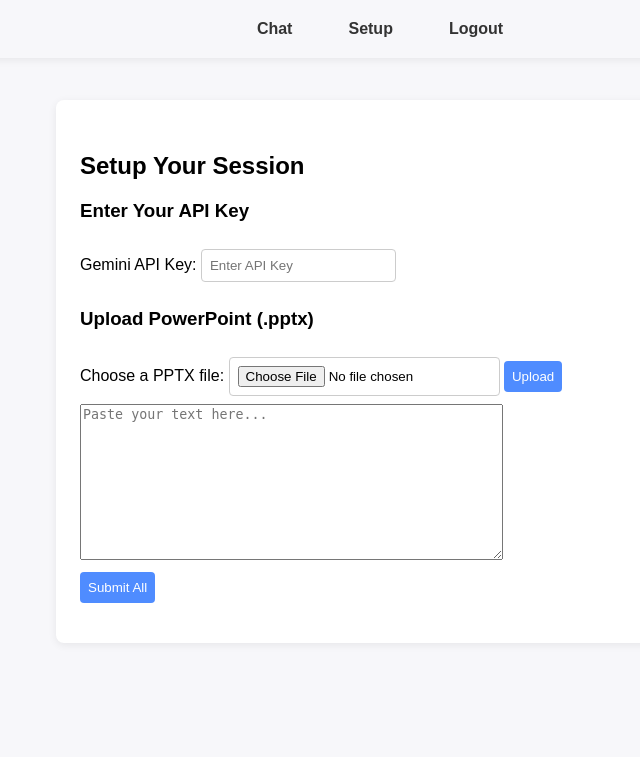
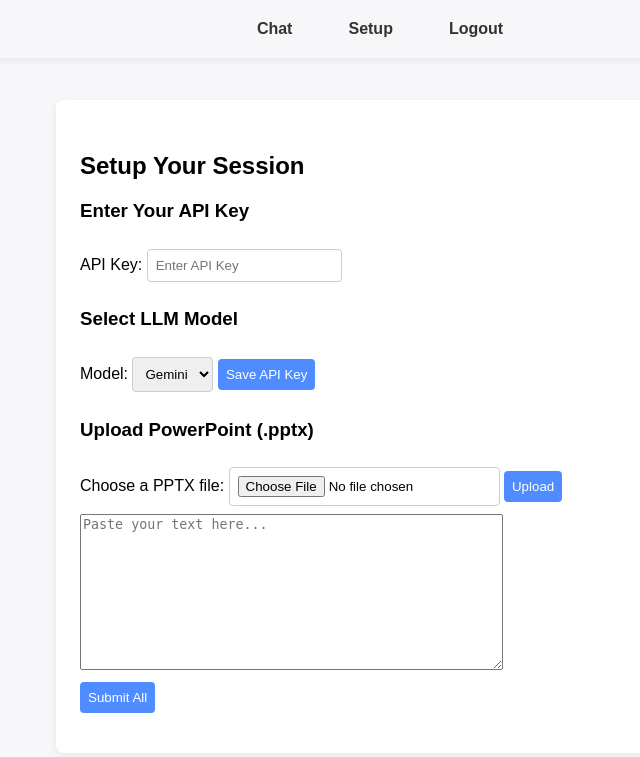
Before and after one commit to JBLarson/quizpro, a Flask app: page /setup in a window 1280 px wide. Shown: the top 757 px of the page, without its empty margins (260-900 px from the left). Run offline with Flask 3, Linux system fonts and the light colour scheme; the visitor is signed in with stand-in values (Sample User, id 1); data comes from the database, SQL or seed files in the repository.

Commit message:
pulls user api key

```diff
--- a/backend/app.py
+++ b/backend/app.py
@@ -31,7 +31,7 @@ except ImportError:
 
 # Create Flask app
 app = Flask(__name__, static_folder='../static', template_folder='../templates')
-# 1) Make Python's built-in zip() available in Jinja templates
+# Make Python's built-in zip() available in Jinja templates
 app.jinja_env.globals.update(zip=zip)
 
 app.config['SECRET_KEY'] = os.environ.get('SECRET_KEY', 'dev-secret-key')
@@ -49,6 +49,16 @@ login_manager.login_view = 'login'  # redirect unauthorized users here
 @login_manager.user_loader
 def load_user(user_id):
     return User.query.get(int(user_id))
+
+
+# ----- Helper to fetch the stored API key -----
+def get_user_api_key(model_name="gemini"):
+    """Retrieve the current_user's API key for the given model."""
+    record = ApiKey.query.filter_by(user_id=current_user.id, model=model_name).first()
+    if not record:
+        flash(f"No API key saved for '{model_name}'. Please add one under Setup.", "error")
+        return None
+    return record.key
 
 
 # ----- Authentication Routes -----
@@ -91,6 +101,23 @@ def logout():
 
 
 # ----- Main Quiz Flow -----
+@app.route('/api_key', methods=['POST'])
+@login_required
+def save_api_key():
+    data = request.get_json() or {}
+    model = data.get('model') or 'gemini'
+    key = data.get('key')
+    if not key:
+        return jsonify(error="Missing API key"), 400
+    # Upsert API key record for the user and model
+    record = ApiKey.query.filter_by(user_id=current_user.id, model=model).first()
+    if record:
+        record.key = key
+    else:
+        db.session.add(ApiKey(user_id=current_user.id, model=model, key=key))
+    db.session.commit()
+    return jsonify(status="ok", model=model, key=key), 200
+
 @app.route('/')
 @login_required
 def index():
@@ -100,37 +127,46 @@ def index():
 @app.route('/setup', methods=['GET', 'POST'])
 @login_required
 def setup():
+    # Fetch stored Gemini API key for current user
+    gemini_record = ApiKey.query.filter_by(user_id=current_user.id, model='gemini').first()
+    keys = {'gemini': gemini_record.key if gemini_record else ''}
     if request.method == 'POST':
-        api_key = request.form.get('apiKey')
-        content = request.form.get('pastedText', '').strip()
+        selected_model = 'gemini'
+        # Use form API key input or fallback to stored
+        api_key = request.form.get('apiKey') or keys['gemini']
+        # Persist API key in database
+        if api_key:
+            if gemini_record:
+                gemini_record.key = api_key
+            else:
+                gemini_record = ApiKey(user_id=current_user.id, model='gemini', key=api_key)
+                db.session.add(gemini_record)
+            db.session.commit()
+            keys['gemini'] = api_key
+        # Retrieve content inputs
+        pptx_file = request.files.get('pptxFile')
+        pasted_text = request.form.get('pastedText')
 
-        if not content:
-            flash("Please upload a PPTX or paste some text first.", "error")
-            return render_template('setup.html')
+        if pptx_file and pptx_file.filename:
+            json_data = pptx_to_json(pptx_file)
+            # Prepare the prompt for the LLM
+            prompt = f"Generate 20 quiz questions based on the following content: {json_data}. " \
+                     f"Separate each question with <|Q|>."
+            questions = generate_questions(api_key, 'gemini', prompt)
 
-        prompt = (
-            "Generate 20 quiz questions based on the following content:\n\n"
-            f"{content}\n\n"
-            "Separate each question with <|Q|>."
-        )
-        # Call Gemini via GenAI SDK
-        questions = generate_questions(api_key, prompt)
+            if questions:
+                session['questions'] = questions.split('<|Q|>')
+                session['current_question_index'] = 0
+                return redirect(url_for('chat'))  # Redirect to the chat page
+            else:
+                flash("Error generating questions. Please check the API configuration.", "error")
+                return render_template('setup.html', keys=keys)
+        else:
+            print("No PPTX file uploaded or file has no name.")
+            return render_template('setup.html', keys=keys)
 
-        # Fallback to dummy if Gemini returns nothing
-        if not questions or not questions.strip():
-            questions = (
-                "1. Dummy question?<|Q|>"
-                "2. Another dummy question?<|Q|>"
-                "3. Final dummy question?<|Q|>"
-            )
-
-        qs = [q.strip() for q in questions.split('<|Q|>') if q.strip()]
-        session['questions']              = qs
-        session['answers']                = []
-        session['current_question_index'] = 0
-        return redirect(url_for('chat'))
-
-    return render_template('setup.html')
+    # GET request: render setup with stored Gemini key
+    return render_template('setup.html', keys=keys)
 
 
 @app.route('/chat', methods=['GET', 'POST'])
@@ -250,10 +286,12 @@ def success():
 
 
 # ----- Helper Functions -----
-def generate_questions(api_key, prompt):
+def generate_questions(api_key, model_name, prompt):
     """Configure per-call and generate via Gemini."""
+    if not api_key:
+        return ""
     genai.configure(api_key=api_key)
-    model = genai.GenerativeModel("gemini-2.0-flash")
+    model = genai.GenerativeModel(f"{model_name}-2.0-flash")
     response = model.generate_content(prompt)
     return getattr(response, "text", response)
 
--- a/templates/setup.html
+++ b/templates/setup.html
@@ -22,18 +22,18 @@
 		<form method="POST" action="{{ url_for('setup') }}" enctype="multipart/form-data">
 			<!-- API Key Section -->
 			<h3>Enter Your API Key</h3>
-			<label for="apiKey">Gemini API Key:</label>
-			<input type="text" id="apiKey" name="apiKey" placeholder="Enter API Key" required>
+			<label for="apiKey">API Key:</label>
+			<input type="text" id="apiKey" name="apiKey" placeholder="Enter API Key" required value="{{ keys.get('gemini', '') }}">
 
-			<!-- LLM Model Selection
+			<!-- LLM Model Selection -->
 			<h3>Select LLM Model</h3>
 			<label for="modelSelect">Model:</label>
 			<select id="modelSelect" name="modelSelect" required>
 				<option value="gemini">Gemini</option>
-				<option value="openai">OpenAI</option>
-				<option value="deepseek">DeepSeek</option>
 			</select>
-      -->
+			<!-- Button to save/update the API key for the selected model -->
+			<button type="button" id="saveKeyBtn">Save API Key</button>
+
 			<!-- Upload PPTX Section -->
 			<h3>Upload PowerPoint (.pptx)</h3>
 			<label for="pptxFile">Choose a PPTX file:</label>
@@ -114,6 +114,18 @@
 
 
 	<script>
+		// Populate API key input based on selected model
+		// Parse server-side API keys into JS object
+		const apiKeys = JSON.parse('{{ keys|tojson|safe }}');
+		const modelSelect = document.getElementById('modelSelect');
+		const apiInput = document.getElementById('apiKey');
+		function populateKey() {
+			const model = modelSelect.value;
+			apiInput.value = apiKeys[model] || '';
+		}
+		modelSelect.addEventListener('change', populateKey);
+		document.addEventListener('DOMContentLoaded', populateKey);
+
 		// Load existing API Key if available
 		function loadExistingKey() {
 			const model = document.getElementById('modelSelect').value;
@@ -130,7 +142,7 @@
 			document.getElementById('apiKey').value = existingKey;
 		}
 
-		// Save API Key
+		// Save API Key to database and update on page
 		function saveKeys() {
 			const model = document.getElementById('modelSelect').value;
 			const key = document.getElementById('apiKey').value.trim();
@@ -147,6 +159,8 @@
 			})
 			.then(response => {
 				if (!response.ok) throw new Error('Failed to save API key');
+				// Update local JS store and dropdown
+				apiKeys[model] = key;
 				sessionStorage.setItem(`${model}Key`, key);
 				sessionStorage.setItem('modelChoice', model);
 				alert('API key saved!');
@@ -156,6 +170,8 @@
 				alert('Error saving API key.');
 			});
 		}
+		// Wire up Save API Key button
+		document.getElementById('saveKeyBtn').addEventListener('click', saveKeys);
 
 		// Upload PPTX
 		function uploadPptx() {
@@ -203,9 +219,6 @@
 			sessionStorage.setItem('style', document.getElementById('style').value);
 			alert('Config saved!');
 		}
-
-		// Auto-load existing key when page loads
-		document.addEventListener('DOMContentLoaded', loadExistingKey);
 	</script>
 </body>
 </html>
```
Lines whose indentation alone changed are shown as unchanged.
